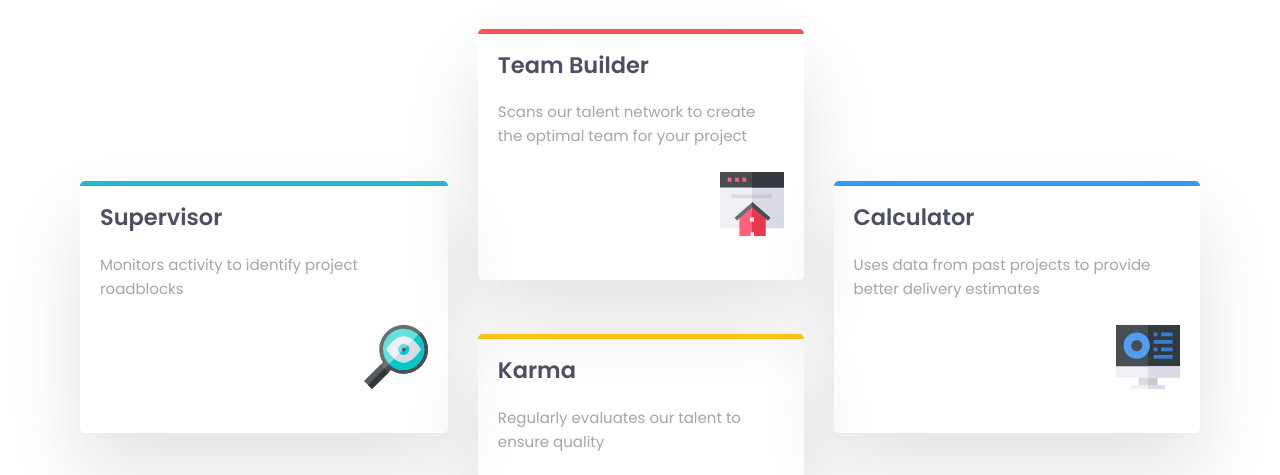
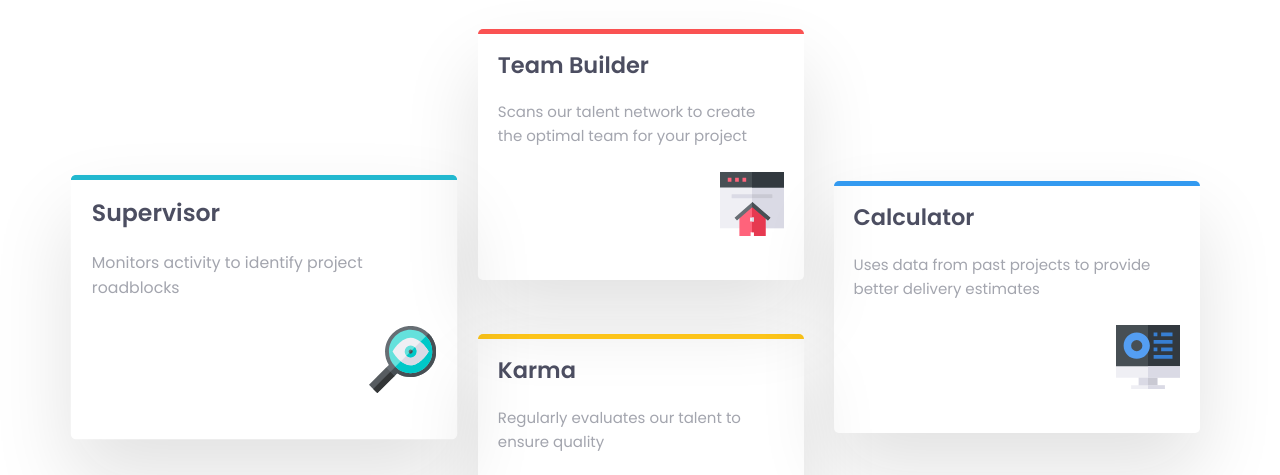
Before and after one commit to AyumiUeno12/four-card-feature-section, a plain HTML site: page index.html in a window 1280 px wide. In both pictures the pointer is over the element 263 px from the left and 577 px from the top of the page. Shown: the part 270-745 px from the top of the page. Drawn offline with Linux system fonts and the light colour scheme.

Commit message:
Added hover

```diff
--- a/css/style.css
+++ b/css/style.css
@@ -205,7 +205,7 @@ footer {
   }
 
   .card:hover {
-    transform: scale(1);
+    transform: scale(1.05);
   }
 
   .heading-text {
```
